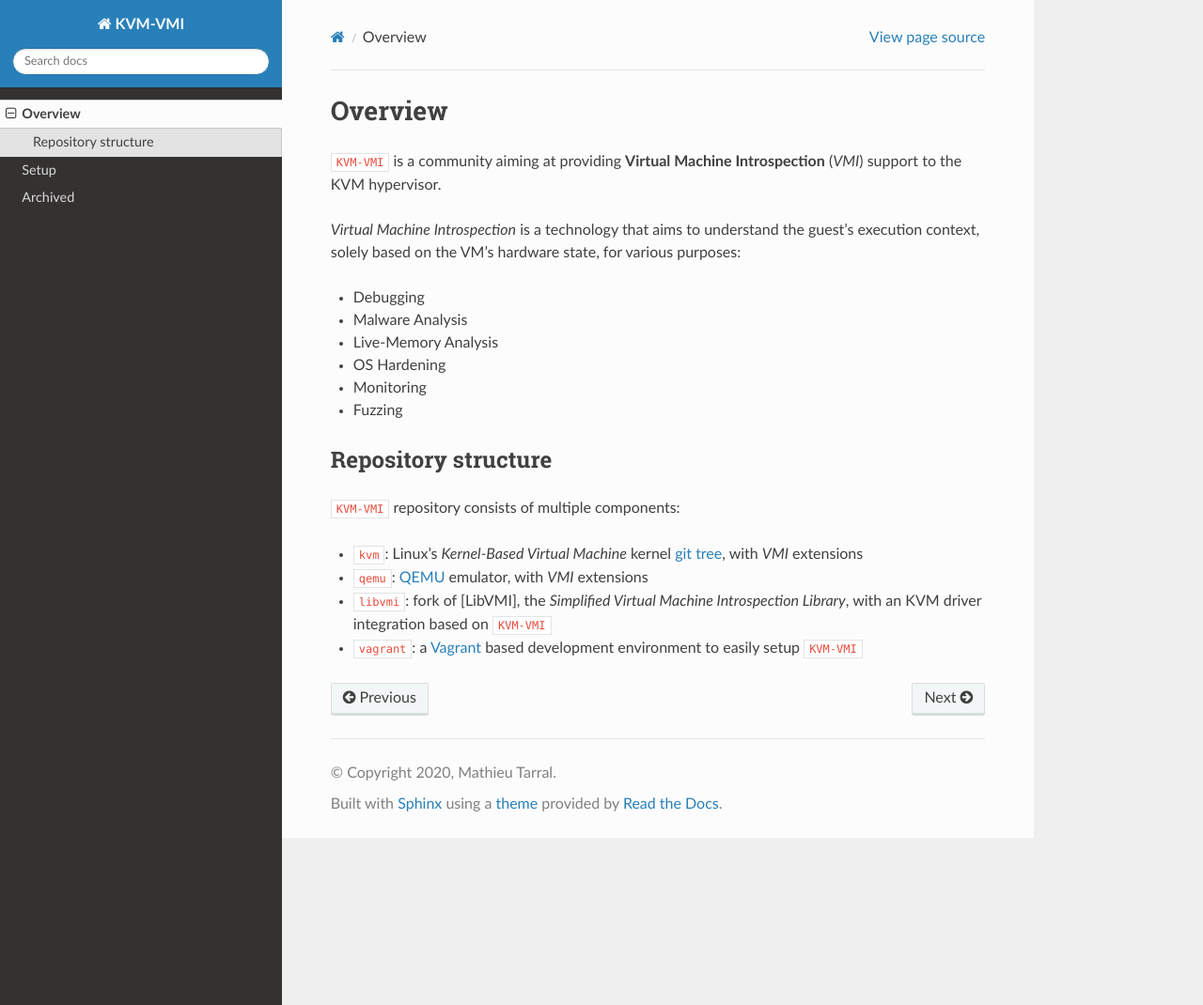
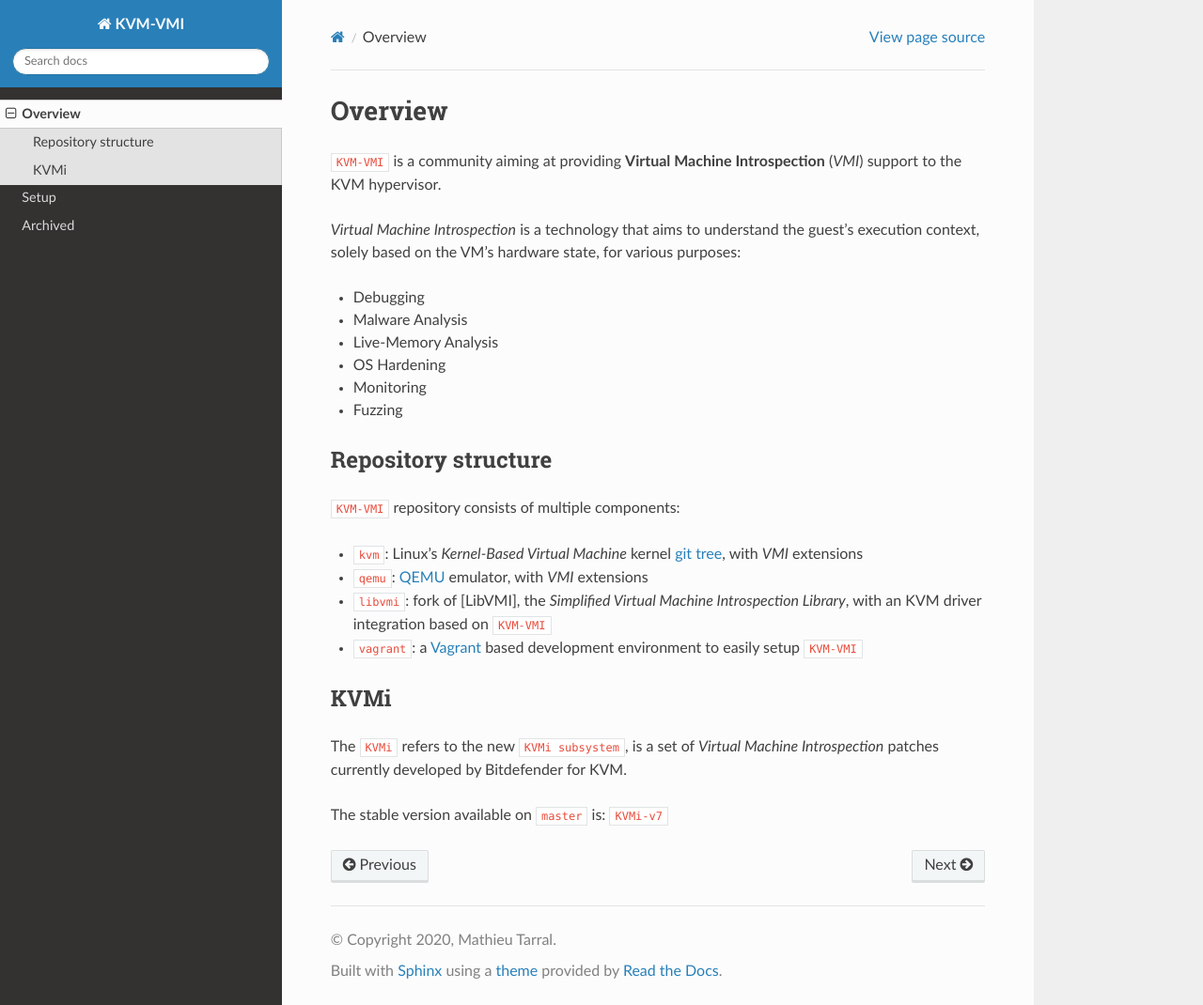
Before and after one commit to KVM-VMI/kvm-vmi, a Sphinx documentation site: the page built from docs/overview.md, in a window 1280 px wide and 1070 px high. Shown: the whole window at 94% size. Built offline with Sphinx 7.4.7 and the Read the Docs theme 2.0.0, drawn with Linux system fonts in a browser that asks for light colours.

Commit message:
docs: add short description of KVMi

```diff
--- a/docs/overview.md
+++ b/docs/overview.md
@@ -20,3 +20,10 @@
 - `qemu`: [QEMU](https://github.com/qemu/qemu) emulator, with *VMI* extensions
 - `libvmi`: fork of [LibVMI], the *Simplified Virtual Machine Introspection Library*, with an KVM driver integration based on `KVM-VMI`
 - `vagrant`: a [Vagrant](https://www.vagrantup.com/) based development environment to easily setup `KVM-VMI`
+
+## KVMi
+
+The `KVMi` refers to the new `KVMi subsystem`, is a set of _Virtual Machine Introspection_
+patches currently developed by Bitdefender for KVM.
+
+The stable version available on `master` is: `KVMi-v7`
```
